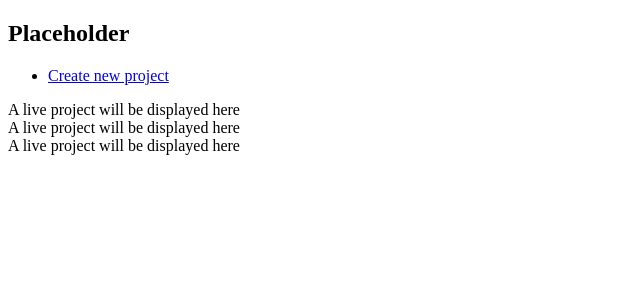
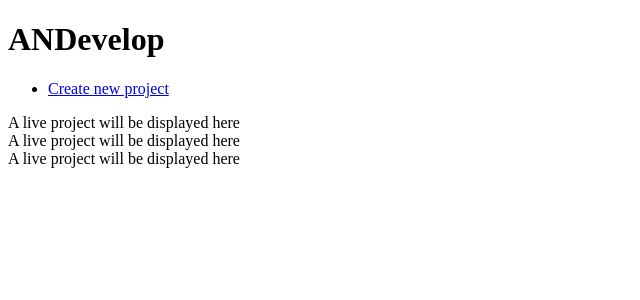
Before and after one commit to 1upskillsystems/ANDevelop, a React (Create React App) app in the folder client/: page / in a window 1280 px wide. Shown: the top 300 px of the page, without its empty margins (0-640 px from the left). Built offline with nearby package versions, Linux system fonts and the light colour scheme.

Commit message:
adds title

```diff
--- a/client/src/App.js
+++ b/client/src/App.js
@@ -8,7 +8,7 @@ const App = () => {
   return (
     <main>
       <header>
-        <h2>Placeholder</h2>
+        <h1>ANDevelop</h1>
         <CreateProjectButton />
       </header>
       <Routes>
```
